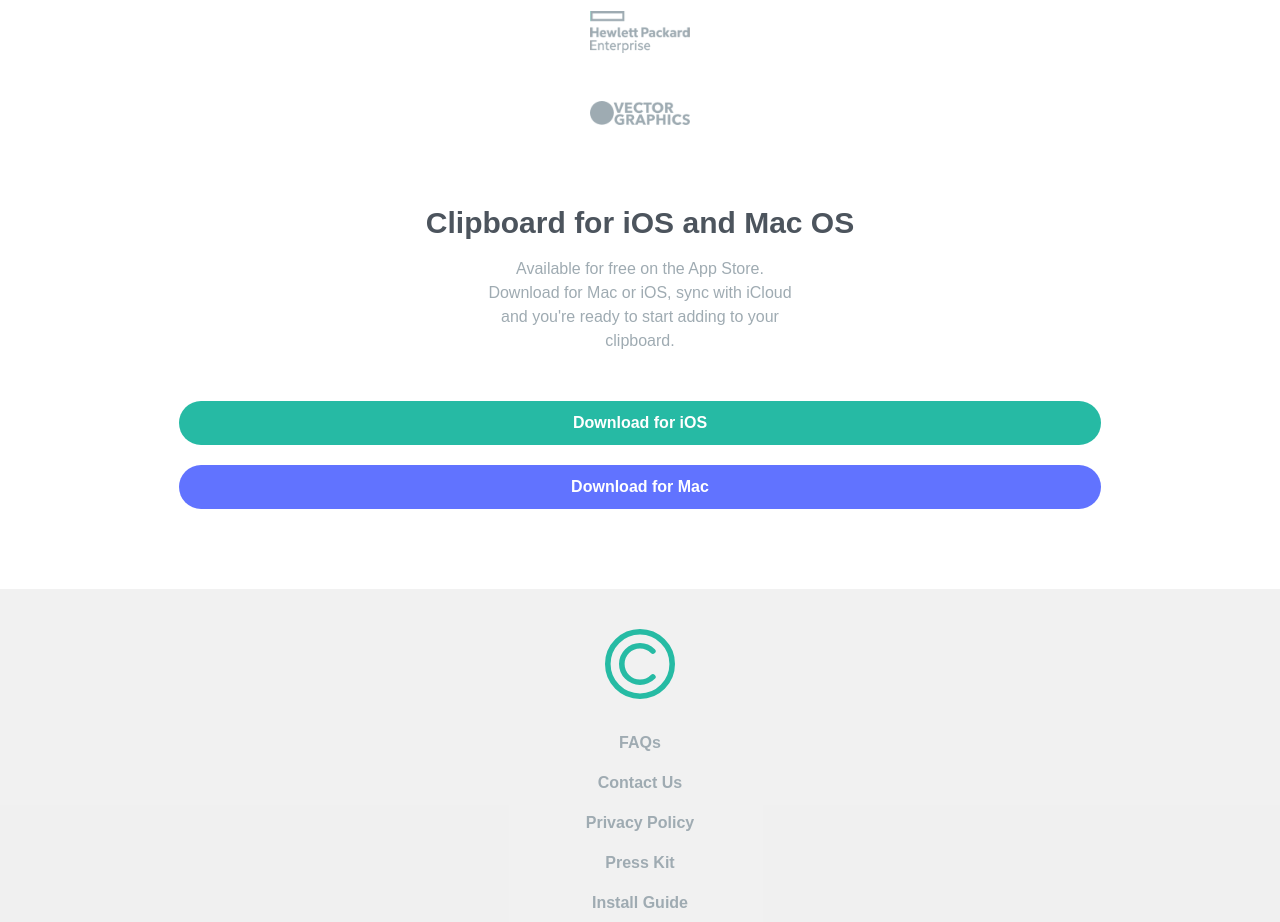
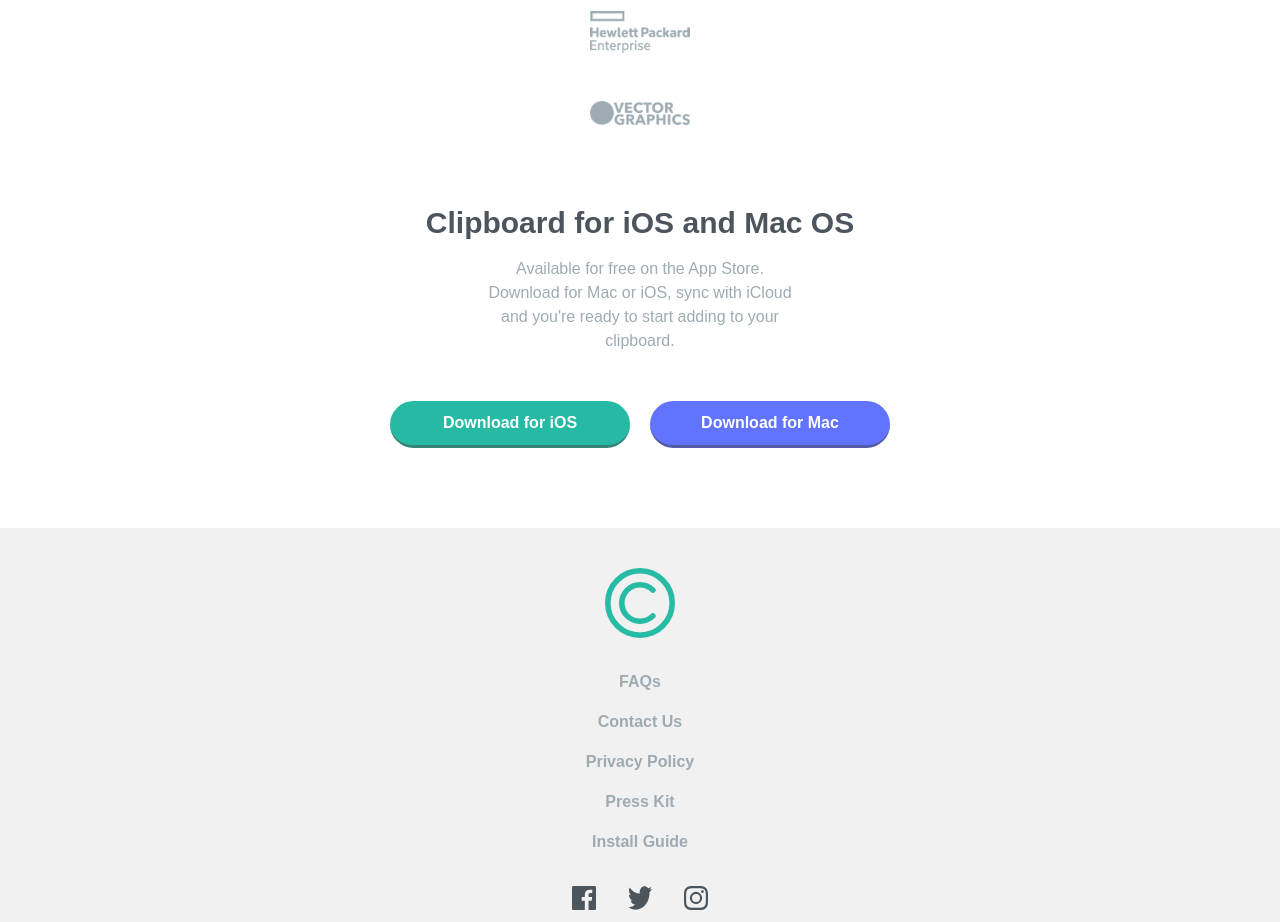
Before and after one commit to maysaraujo/clipboard-landing-page, a React (Vite) app: page / in a window 1280 px wide. Shown: the part 3260-4182 px from the top of the page. Built offline with nearby package versions, Linux system fonts and the light colour scheme; a web font is replaced by a local one.

Commit message:
refactor: adding Buttons component, instead of two buttons directly in the code

```diff
--- a/src/components/ClipboardSection.jsx
+++ b/src/components/ClipboardSection.jsx
@@ -1,6 +1,8 @@
+import Buttons from './Buttons';
+
 const ClipboardSection = () => {
   return (
-    <section className='bg-white pt-20'>
+    <section className='bg-white py-20'>
       <div className='pageCenter'>
         <h2 className='text-dark-grayish-blue text-center text-3xl font-semibold'>
           Clipboard for iOS and Mac OS
@@ -12,14 +14,7 @@
           </p>
         </div>
 
-        <div className='flex justify-center items-center flex-col gap-5 pb-20'>
-          <button className='bg-strong-cyan text-white py-2.5 rounded-3xl w-4/5 font-semibold'>
-            Download for iOS
-          </button>
-          <button className='bg-light-blue text-white py-2.5 rounded-3xl w-4/5 font-semibold'>
-            Download for Mac
-          </button>
-        </div>
+        <Buttons />
       </div>
     </section>
   );
```
